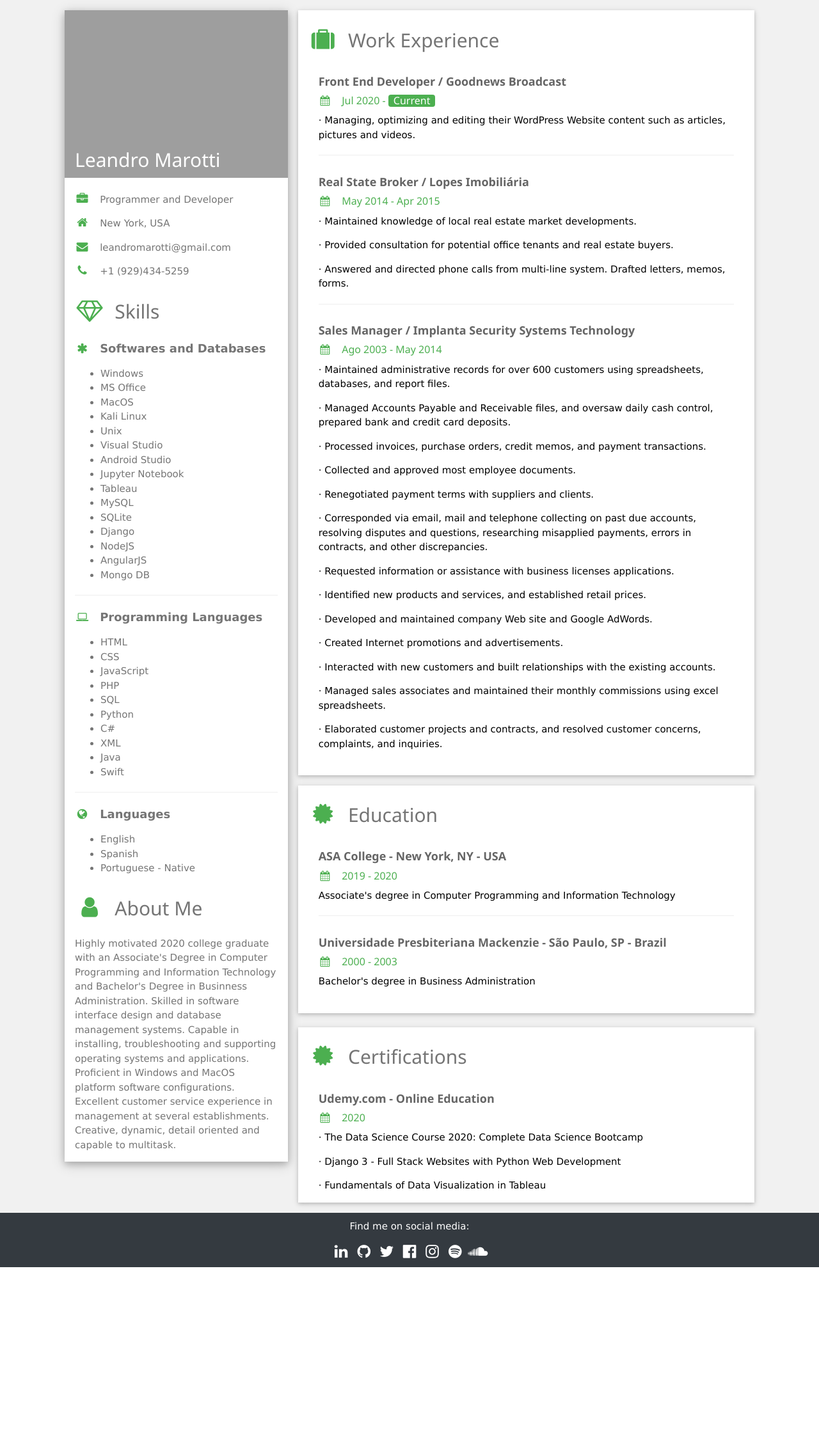
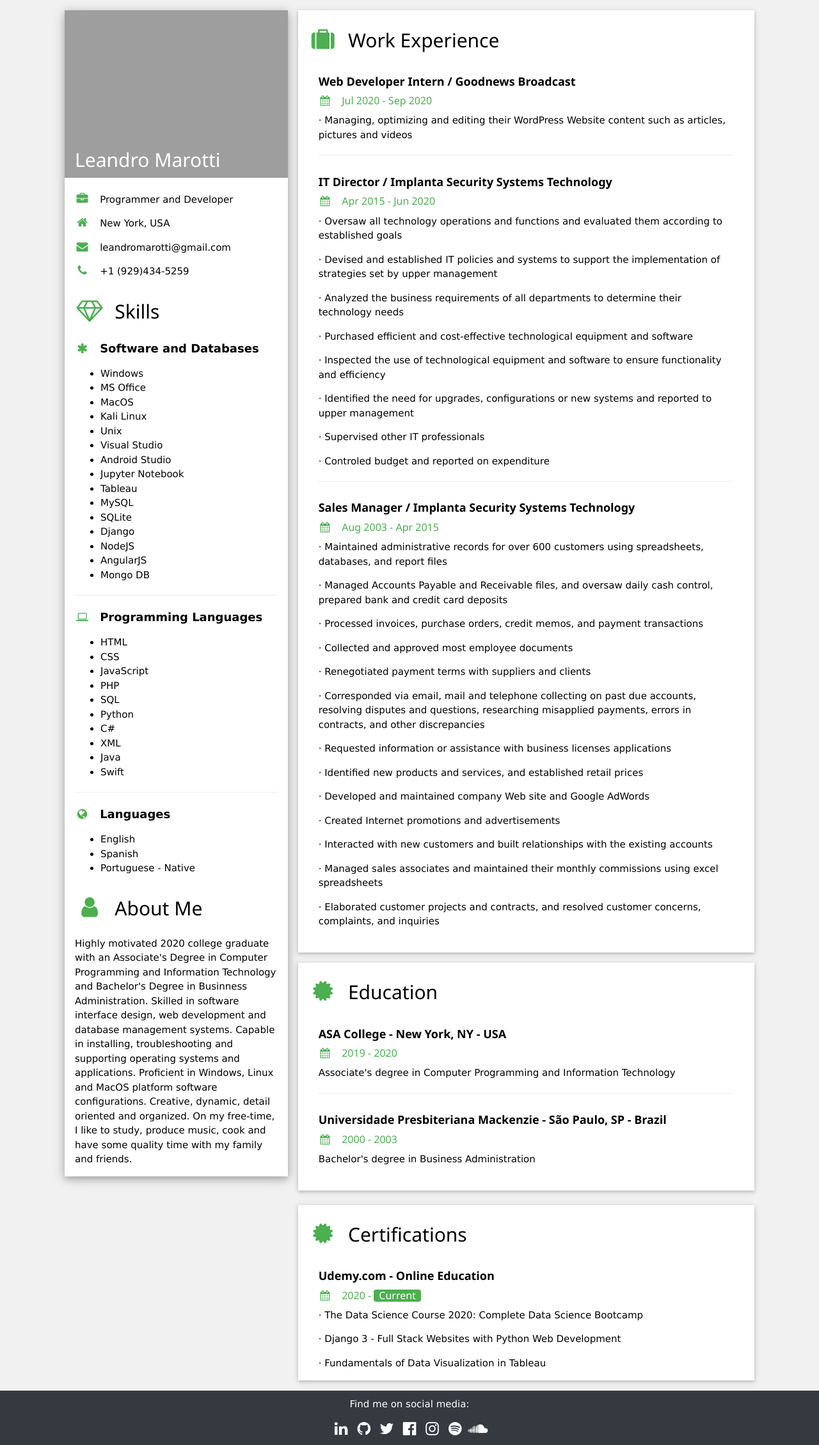
Before and after one commit to leandromarotti/django3-personal-portfolio, a Django app: page / in a window 1280 px wide. Shown: the part 54-2313 px from the top of the page at 64% size. Before the commit the page ends 2035 px from the top, so only its background shows below. Run offline with Django 3.2, Linux system fonts and the light colour scheme; data comes from the database, SQL or seed files in the repository; some libraries are stand-ins or nearby versions; grey boxes are pictures that could not be loaded.

Commit message:
new update

```diff
--- a/portfolio/static/portfolio/custom.css
+++ b/portfolio/static/portfolio/custom.css
@@ -1,6 +1,10 @@
 html,body,h1,h2,h3,h4,h5,h6 {
   font-family: "Roboto", sans-serif;
   /* font-family: 'Lato', sans-serif; */
+}
+
+.text-black {
+  color: rgba(0,0,0,1) !important;
 }
 
 .navbar-nav .nav-link {
--- a/portfolio/templates/portfolio/base.html
+++ b/portfolio/templates/portfolio/base.html
@@ -13,17 +13,18 @@
 
   <link rel="stylesheet" href="https://stackpath.bootstrapcdn.com/bootstrap/4.5.0/css/bootstrap.min.css" integrity="sha384-9aIt2nRpC12Uk9gS9baDl411NQApFmC26EwAOH8WgZl5MYYxFfc+NcPb1dKGj7Sk" crossorigin="anonymous">
 
-  <link href="https://fonts.googleapis.com/css&family=Lato&display=swap" rel="stylesheet">
-
   <link rel="icon" type="image/png" href="{% static 'portfolio/leo.png' %}">
 
   <link rel="stylesheet" href="https://www.w3schools.com/w3css/4/w3.css">
+
   <!-- Load FontAwesome icons -->
   <link rel="stylesheet" href="https://cdnjs.cloudflare.com/ajax/libs/font-awesome/5.13.0/css/all.min.css">
 
   <link rel="stylesheet" href="https://cdnjs.cloudflare.com/ajax/libs/font-awesome/4.7.0/css/font-awesome.min.css">
 
   <link rel='stylesheet' href='https://fonts.googleapis.com/css?family=Roboto'>
+
+  <link rel="stylesheet" href="https://fonts.googleapis.com/css&family=Lato&display=swap">
 
   <title>Leandro Marotti</title>
 </head>
@@ -98,13 +99,13 @@
 
 <footer class="w3-container bg-dark text-white w3-center w3-margin-top" style="padding-top: 10px; padding-bottom: 10px;">
   <p>Find me on social media:</p>
-  <a href="https://www.linkedin.com/in/leandro-marotti-99163b22/"><i class="fa fa-linkedin fa-fw w3-hover-opacity w3-xlarge"></i></a>
-  <a href="https://github.com/leandromarotti"><i class="fa fa-github fa-fw w3-hover-opacity w3-xlarge"></i></a>
-  <a href="https://twitter.com/LeandroMarotti"><i class="fa fa-twitter fa-fw w3-hover-opacity w3-xlarge"></i></a>
-  <a href="https://www.facebook.com/leandro.marotti"><i class="fa fa-facebook-official fa-fw w3-hover-opacity w3-xlarge"></i></a>
-  <a href="https://www.instagram.com/lemarotti/"><i class="fa fa-instagram fa-fw w3-hover-opacity w3-xlarge"></i></a>
-  <a href="https://open.spotify.com/artist/3BVv3pjlVbSZicwDiE9LmI"><i class="fa fa-spotify fa-fw w3-hover-opacity w3-xlarge"></i></a>
-  <a href="https://soundcloud.com/leandro-marotti-915162893"><i class="fa fa-soundcloud fa-fw w3-hover-opacity w3-xlarge" ></i></a>
+  <a href="https://www.linkedin.com/in/leandro-marotti-99163b22/" title="LinkedIn" style="color: white;" target="_blank"><i class="fa fa-linkedin fa-fw w3-hover-opacity w3-xlarge"></i></a>
+  <a href="https://github.com/leandromarotti" title="LinkedIn" style="color: white;" target="_blank"><i class="fa fa-github fa-fw w3-hover-opacity w3-xlarge"></i></a>
+  <a href="https://twitter.com/LeandroMarotti" title="Twitter" style="color: white;" target="_blank"><i class="fa fa-twitter fa-fw w3-hover-opacity w3-xlarge"></i></a>
+  <a href="https://www.facebook.com/leandro.marotti" title="Facebook" style="color: white;" target="_blank"><i class="fa fa-facebook-official fa-fw w3-hover-opacity w3-xlarge"></i></a>
+  <a href="https://www.instagram.com/lemarotti/" title="Instagram" style="color: white;" target="_blank"><i class="fa fa-instagram fa-fw w3-hover-opacity w3-xlarge"></i></a>
+  <a href="https://open.spotify.com/artist/3BVv3pjlVbSZicwDiE9LmI" title="Spotify" style="color: white;" target="_blank"><i class="fa fa-spotify fa-fw w3-hover-opacity w3-xlarge"></i></a>
+  <a href="https://soundcloud.com/leandro-marotti-915162893" title="SoundCloud" style="color: white;" target="_blank"><i class="fa fa-soundcloud fa-fw w3-hover-opacity w3-xlarge" ></i></a>
 </footer>
 
 </html>
--- a/portfolio/templates/portfolio/home.html
+++ b/portfolio/templates/portfolio/home.html
@@ -13,7 +13,7 @@
     <!-- Left Column -->
     <div class="w3-third">
 
-      <div class="w3-white w3-text-grey w3-card-4">
+      <div class="w3-white w3-card-4">
         <div class="w3-display-container">
           <img src="{% static 'portfolio/Me.jpeg' %}" style="width:100%" alt="Avatar">
           <div class="w3-display-bottomleft w3-container w3-text-white">
@@ -27,8 +27,8 @@
           <p><i class="fa fa-phone fa-fw w3-margin-right w3-large w3-text-green"></i>+1 (929)434-5259</p>
 
 
-          <h2 class="w3-text-grey w3-padding-16"><i class="fa fa-diamond fa-fw w3-margin-right w3-xxlarge w3-text-green"></i>Skills</h2>
-          <p class="w3-large"><b><i class="fa fa-asterisk fa-fw w3-margin-right w3-text-green"></i>Softwares and Databases</b></p>
+          <h2 class="w3-padding-16"><i class="fa fa-diamond fa-fw w3-margin-right w3-xxlarge w3-text-green"></i>Skills</h2>
+          <p class="w3-large"><b><i class="fa fa-asterisk fa-fw w3-margin-right w3-text-green"></i>Software and Databases</b></p>
           <ul>
             <li>Windows</li>
             <li>MS Office</li>
@@ -70,10 +70,11 @@
             <li>Portuguese - Native</li>
           </ul>
 
-          <h2 class="w3-text-grey w3-padding-16"><i class="fa fa-user fa-fw w3-margin-right w3-xxlarge w3-text-green"></i>About Me</h2>
+          <h2 class="w3-padding-16"><i class="fa fa-user fa-fw w3-margin-right w3-xxlarge w3-text-green"></i>About Me</h2>
           <p>Highly motivated 2020 college graduate with an Associate's Degree in Computer Programming and Information Technology and Bachelor's Degree in Businness Administration.
-            Skilled in software interface design and database management systems. Capable in installing, troubleshooting and supporting operating systems and applications.
-            Proficient in Windows and MacOS platform software configurations. Excellent customer service experience in management at several establishments. Creative, dynamic, detail oriented and capable to multitask.</p>
+            Skilled in software interface design, web development and database management systems. Capable in installing, troubleshooting and supporting operating systems and applications.
+            Proficient in Windows, Linux and MacOS platform software configurations. Creative, dynamic, detail oriented and organized. On my free-time, I like to study, produce music, cook and
+            have some quality time with my family and friends.</p>
         </div>
       </div><br>
 
@@ -84,61 +85,75 @@
     <div class="w3-twothird">
 
       <div class="w3-container w3-card w3-white w3-margin-bottom">
-        <h2 class="w3-text-grey w3-padding-16"><i class="fa fa-suitcase fa-fw w3-margin-right w3-xxlarge w3-text-green"></i>Work Experience</h2>
+        <h2 class="w3-text-black w3-padding-16"><i class="fa fa-suitcase fa-fw w3-margin-right w3-xxlarge w3-text-green"></i>Work Experience</h2>
         <div class="w3-container">
-          <h5 class="w3-opacity"><b>Front End Developer / Goodnews Broadcast</b></h5>
-          <h6 class="w3-text-green"><i class="fa fa-calendar fa-fw w3-margin-right"></i>Jul 2020 - <span class="w3-tag w3-green w3-round">Current</span></h6>
-          <p>·	Managing, optimizing and editing their WordPress Website content such as articles, pictures and videos.</p>
+          <h5><b>Web Developer Intern / Goodnews Broadcast</b></h5>
+          <h6 class="w3-text-green"><i class="fa fa-calendar fa-fw w3-margin-right"></i>Jul 2020 - Sep 2020</h6>
+          <p>·	Managing, optimizing and editing their WordPress Website content such as articles, pictures and videos</p>
           <hr>
         </div>
         <div class="w3-container">
-          <h5 class="w3-opacity"><b>Real State Broker / Lopes Imobiliária</b></h5>
+          <h5><b>IT Director / Implanta Security Systems Technology</b></h5>
+          <h6 class="w3-text-green"><i class="fa fa-calendar fa-fw w3-margin-right"></i>Apr 2015 - Jun 2020</h6>
+          <p>·	Oversaw all technology operations and functions and evaluated them according to established goals</p>
+          <p>·	Devised and established IT policies and systems to support the implementation of strategies set by upper management</p>
+          <p>·	Analyzed the business requirements of all departments to determine their technology needs</p>
+          <p>·	Purchased efficient and cost-effective technological equipment and software</p>
+          <p>·	Inspected the use of technological equipment and software to ensure functionality and efficiency</p>
+          <p>·	Identified the need for upgrades, configurations or new systems and reported to upper management</p>
+          <p>·	Supervised other IT professionals</p>
+          <p>·	Controled budget and reported on expenditure</p>
+          <hr>
+        </div>
+
+        <!-- <div class="w3-container">
+          <h5><b>Real State Broker / Lopes Imobiliária</b></h5>
           <h6 class="w3-text-green"><i class="fa fa-calendar fa-fw w3-margin-right"></i>May 2014 - Apr 2015</h6>
           <p>·	Maintained knowledge of local real estate market developments.</p>
           <p>·	Provided consultation for potential office tenants and real estate buyers.</p>
           <p>·	Answered and directed phone calls from multi-line system. Drafted letters, memos, forms.</p><hr>
-        </div>
+        </div> -->
         <div class="w3-container">
-          <h5 class="w3-opacity"><b>Sales Manager / Implanta Security Systems Technology</b></h5>
-          <h6 class="w3-text-green"><i class="fa fa-calendar fa-fw w3-margin-right"></i>Ago 2003 - May 2014</h6>
-          <p>·	Maintained administrative records for over 600 customers using spreadsheets, databases, and report files.</p>
-          <p>·	Managed Accounts Payable and Receivable files, and oversaw daily cash control, prepared bank and credit card deposits.</p>
-          <p>·	Processed invoices, purchase orders, credit memos, and payment transactions.</p>
-          <p>·	Collected and approved most employee documents.</p>
-          <p>·	Renegotiated payment terms with suppliers and clients.</p>
+          <h5><b>Sales Manager / Implanta Security Systems Technology</b></h5>
+          <h6 class="w3-text-green"><i class="fa fa-calendar fa-fw w3-margin-right"></i>Aug 2003 - Apr 2015</h6>
+          <p>·	Maintained administrative records for over 600 customers using spreadsheets, databases, and report files</p>
+          <p>·	Managed Accounts Payable and Receivable files, and oversaw daily cash control, prepared bank and credit card deposits</p>
+          <p>·	Processed invoices, purchase orders, credit memos, and payment transactions</p>
+          <p>·	Collected and approved most employee documents</p>
+          <p>·	Renegotiated payment terms with suppliers and clients</p>
           <p>·	Corresponded via email, mail and telephone collecting on past due accounts,
-            resolving disputes and questions, researching misapplied payments, errors in contracts, and other discrepancies.</p>
-          <p>·	Requested information or assistance with business licenses applications.</p>
-          <p>·	Identified new products and services, and established retail prices.</p>
-          <p>·	Developed and maintained company Web site and Google AdWords.</p>
-          <p>·	Created Internet promotions and advertisements.</p>
-          <p>·	Interacted with new customers and built relationships with the existing accounts.</p>
-          <p>·	Managed sales associates and maintained their monthly commissions using excel spreadsheets.</p>
-          <p>·	Elaborated customer projects and contracts, and resolved customer concerns, complaints, and inquiries.</p>
+            resolving disputes and questions, researching misapplied payments, errors in contracts, and other discrepancies</p>
+          <p>·	Requested information or assistance with business licenses applications</p>
+          <p>·	Identified new products and services, and established retail prices</p>
+          <p>·	Developed and maintained company Web site and Google AdWords</p>
+          <p>·	Created Internet promotions and advertisements</p>
+          <p>·	Interacted with new customers and built relationships with the existing accounts</p>
+          <p>·	Managed sales associates and maintained their monthly commissions using excel spreadsheets</p>
+          <p>·	Elaborated customer projects and contracts, and resolved customer concerns, complaints, and inquiries</p>
           <br>
         </div>
       </div>
 
       <div class="w3-container w3-card w3-white">
-        <h2 class="w3-text-grey w3-padding-16"><i class="fa fa-certificate fa-fw w3-margin-right w3-xxlarge w3-text-green"></i>Education</h2>
+        <h2 class="w3-padding-16"><i class="fa fa-certificate fa-fw w3-margin-right w3-xxlarge w3-text-green"></i>Education</h2>
         <div class="w3-container">
-          <h5 class="w3-opacity"><b>ASA College - New York, NY - USA</b></h5>
+          <h5><b>ASA College - New York, NY - USA</b></h5>
           <h6 class="w3-text-green"><i class="fa fa-calendar fa-fw w3-margin-right"></i>2019 - 2020</h6>
           <p>Associate's degree in Computer Programming and Information Technology</p>
           <hr>
         </div>
         <div class="w3-container">
-          <h5 class="w3-opacity"><b>Universidade Presbiteriana Mackenzie - São Paulo, SP - Brazil</b></h5>
+          <h5><b>Universidade Presbiteriana Mackenzie - São Paulo, SP - Brazil</b></h5>
           <h6 class="w3-text-green"><i class="fa fa-calendar fa-fw w3-margin-right"></i>2000 - 2003</h6>
           <p>Bachelor's degree in Business Administration</p><br>
         </div>
       </div><br />
 
       <div class="w3-container w3-card w3-white">
-        <h2 class="w3-text-grey w3-padding-16"><i class="fa fa-certificate fa-fw w3-margin-right w3-xxlarge w3-text-green"></i>Certifications</h2>
+        <h2 class="w3-padding-16"><i class="fa fa-certificate fa-fw w3-margin-right w3-xxlarge w3-text-green"></i>Certifications</h2>
         <div class="w3-container">
-          <h5 class="w3-opacity"><b>Udemy.com - Online Education</b></h5>
-          <h6 class="w3-text-green"><i class="fa fa-calendar fa-fw w3-margin-right"></i>2020</h6>
+          <h5><b>Udemy.com - Online Education</b></h5>
+          <h6 class="w3-text-green"><i class="fa fa-calendar fa-fw w3-margin-right"></i>2020 - <span class="w3-tag w3-green w3-round">Current</span></h6>
           <p>·	The Data Science Course 2020: Complete Data Science Bootcamp</p>
           <p>·	Django 3 - Full Stack Websites with Python Web Development</p>
           <p>·	Fundamentals of Data Visualization in Tableau</p>
```
